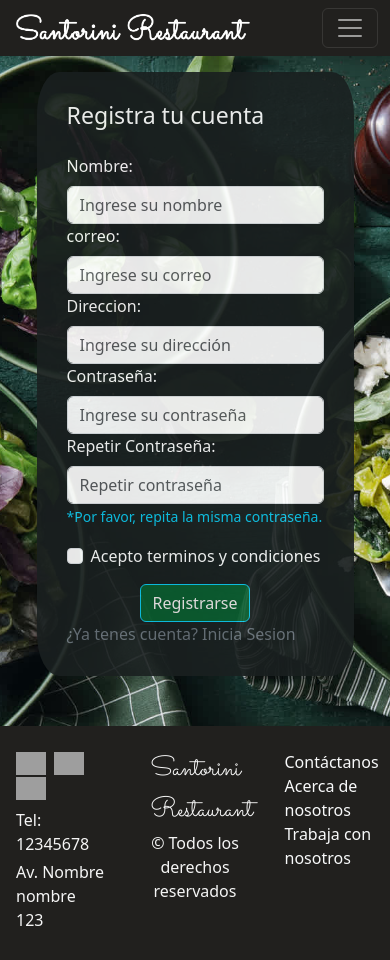
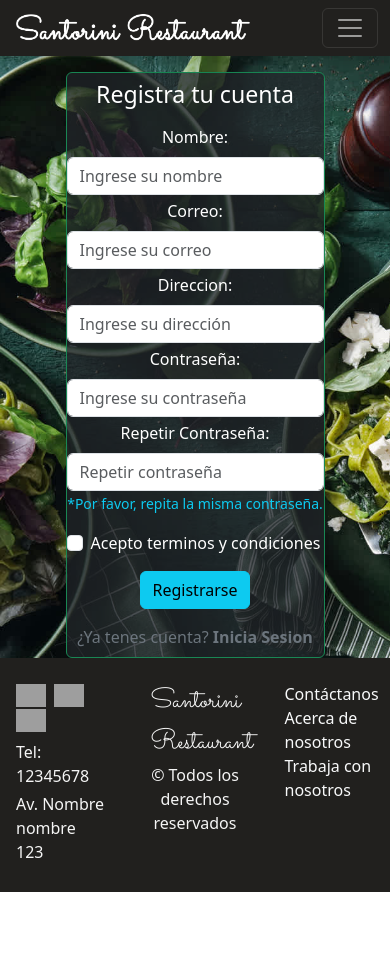
Before and after one commit to nassahel/TrabajoFinal-53i, a React (Vite) app: page /register in a window 390 px wide. After the commit the page ends 892 px from the top, so only its background shows below. Built offline with nearby package versions, Linux system fonts and the light colour scheme; grey boxes are pictures that could not be loaded.

Commit message:
Se cambio el diseño del login y register

```diff
--- a/src/pages/login/Login.jsx
+++ b/src/pages/login/Login.jsx
@@ -1,11 +1,9 @@
-import React, { useState, useEffect } from 'react';
-import { Form, Button, ToggleButton, ToggleButtonGroup } from 'react-bootstrap';
-import { useNavigate, NavLink, Link } from 'react-router-dom';
+import React, { useState } from 'react';
+import { Form, Button } from 'react-bootstrap';
+import { Link } from 'react-router-dom';
 import './login.css';
 
 function Login() {
-    const navigate = useNavigate();
-
     const [correo, setCorreo] = useState("");
     const [password, setPassword] = useState("");
     const [error, setError] = useState(false);
@@ -54,38 +52,41 @@ function Login() {
         }
     }
     return (
-        <div className='registro bg-opacity-75 col-sm-6 col-md-5 col-lg-3'>
-            <div className='form-container'>
-                <Form className='miFormulario' id="miFormulario" onSubmit={botonIniciar}>
-                    <div className='miFormulario'>
-                        <h5 className='text-white'>Inicio de sesion</h5>
+        <div className='mx-auto my-auto bg-dark bg-opacity-75 rounded border border-success col-sm-6 col-md-6 col-lg-5'>
+            <div className='form-container mx-auto my-auto'>
+                <Form id="miFormulario" onSubmit={botonIniciar}>
+                    <div>
+                        <h3 className='text-white mt-2'>Inicio de sesion</h3>
                     </div>
-                    <>
+                    <div>
                         <Form.Label className='correo'>Correo:</Form.Label>
                         <Form.Control
+                            required
                             type="text"
                             aria-describedby='email'
                             placeholder='Ingrese su email'
                             onChange={(e) => setCorreo(e.target.value)}
                         />
-                    </>
-                    <>
+                    </div>
+                    <div className='mt-1'>
                         <Form.Label className='contraseña'>Contraseña:</Form.Label>
-                        <Form.Control className='inputcontraseña ml-3'
+                        <Form.Control
+                            required
                             type="password"
                             aria-describedby='password'
                             placeholder='Ingrese su contraseña'
                             onChange={(e) => setPassword(e.target.value)}
                         />
-                    </>
-                    <div className='d-flex flex-column'>
-                        <Button className=' mb-6 mt-3' type='submit' variant="info">Iniciar Sesión</Button>
-
-                        <Link className='text-decoration-none fw-normal fs-6 text-secondary' to="/register">¿No tiene cuenta? Registrate</Link>
-                    </div >
+                    </div>
+                    <div className='mb-3 d-flex justify-content-center'>
+                        <Button className='mt-3' type='submit' variant="info">Iniciar Sesión</Button>
+                    </div>
                 </Form>
+                <div className='mb-2'>
+                    <Link className='text-decoration-none fw-normal fs-6 text-secondary' to="/register">¿No tiene cuenta? <span className='fw-bold'>Registrate</span></Link>
+                </div>
             </div>
-            {error && <p>Todos los campos son obligatorios.</p>}
+            {error && <p className='mt-3 fw-semibold text-danger mb-0'>Todos los campos son obligatorios.</p>}
         </div>
     )
 }
--- a/src/pages/login/login.css
+++ b/src/pages/login/login.css
@@ -1,50 +1,6 @@
-/* Estilos para pantallas grandes */
-.registro {
-    display: flex;
-    align-items: center;
-    justify-content: center;
-    padding: 30px;
-    background-color: rgb(26, 32, 32);
-    /* width: 50%; */
-}
-
-
 .correo,
 .contraseña {
     color: aliceblue;
-}
-
-
-
-.registro Button {
-    background-color: rgba(6, 117, 54, 0.734);
-    color: rgb(244, 238, 238);
-    /* Cambiar el color del texto para que sea legible */
-}
-
-/* Cambiar el color de los botones activos a amarillo */
-.registro Button.active,
-.registro Button:active,
-.registro Button:hover {
-    background-color: rgb(0, 94, 255);
-}
-
-/* Cambiar el color de los botones "Iniciar Sesión" y "Registrarse" a amarillo */
-.registro .iniciar,
-.registro .registrarse {
-    background-color: rgba(6, 144, 45, 0.541);
-    color: rgb(255, 255, 255);
-    /* Cambiar el color del texto para que sea legible */
-}
-
-/* Cambiar el color de los botones activos a amarillo */
-.registro .iniciar.active,
-.registro .iniciar:active,
-.registro .iniciar:hover,
-.registro .registrarse.active,
-.registro .registrarse:active,
-.registro .registrarse:hover {
-    background-color: rgb(0, 21, 255);
 }
 
 .form-container {
@@ -59,45 +15,3 @@
     margin-bottom: 20px;
     /* Espaciado entre los elementos del formulario */
 }
-
-.registro .mb-3 {
-    display: flex;
-    align-items: center;
-    /* Alinea verticalmente el checkbox y el texto */
-    margin-bottom: 10px;
-    /* Ajusta el espaciado entre elementos si es necesario */
-}
-
-.registro .mb-3 .form-check-input {
-    margin-right: 5px;
-    /* Ajusta el espaciado entre el checkbox y el texto */
-}
-
-
-
-
-/* Estilos para pantallas pequeñas (ejemplo: menos de 768px) */
-@media (max-width: 767px) {
-    body {
-        font-size: 14px;
-    }
-
-
-    .form-container {
-        max-width: 100%;
-        /* Ancho máximo del formulario en pantallas pequeñas */
-    }
-
-}
-
-@media (max-width: 390px) and (max-height: 844px) {
-
-    /* Ajusta el tamaño de la fuente y el espaciado entre elementos para que se vea bien en esta pantalla específica */
-    body {
-        font-size: 14px;
-        line-height: 1.2;
-        margin: 5px;
-    }
-
-
-}
--- a/src/pages/register/Register.jsx
+++ b/src/pages/register/Register.jsx
@@ -4,10 +4,10 @@ import Form from 'react-bootstrap/Form';
 import Button from 'react-bootstrap/Button';
 import ToggleButton from 'react-bootstrap/ToggleButton';
 import ToggleButtonGroup from 'react-bootstrap/ToggleButtonGroup';
-import { NavLink, useNavigate, Link } from 'react-router-dom';
+import { Link } from 'react-router-dom';
 
 function Register() {
-  const navigate = useNavigate();
+
 
   const [nombre, setNombre] = useState("");
   const [correo, setCorreo] = useState("");
@@ -35,22 +35,18 @@ function Register() {
         headers: {
           'Content-Type': 'application/json',
         },
-        body: JSON.stringify({ nombre, correo, direc, password, rol }),
+        body: JSON.stringify({ nombre, correo, direc, password, rol, estado: true }),
       });
 
-      if (response.ok) {
-        const data = await response.json();
-
-        // Guarda el token en localStorage
-        localStorage.setItem('token', data.token);
-
-        // Limpia el formulario y redirige
-        limpiarFormulario();
-        window.location.href = ('/');
-      } else {
-        // Maneja errores de registro aquí
+      if (!response.ok) {
         console.error('Error en el registro:', response.statusText);
       }
+
+      alert('Cuenta creada con éxito.\nInicie sesión')
+
+      limpiarFormulario();
+      window.location.href = ('/login');
+
     } catch (error) {
       console.error('Error en la solicitud:', error);
     }
@@ -65,60 +61,57 @@ function Register() {
     document.getElementById("miFormulario").reset();
   };
 
-  const handleLogout = () => {
-    // Elimina el token del almacenamiento local
-    localStorage.removeItem('token');
-    // Redirige al usuario a la página de inicio de sesión
-    navigate('/login');
-  };
-
-
   return (
-    <div className='registro col-sm-6 col-md-5 col-lg-3'>
-      <div className=''>
-        <div className='mb-3'>
+    <div className='mx-auto my-auto bg-dark bg-opacity-75 rounded border border-success col-sm-6 col-md-6 col-lg-5'>
+      <div className='form-container mx-auto py-2'>
+        <div className='mb-3 justify-content-center'>
           <h3 className='text-white'>Registra tu cuenta</h3>
         </div>
         <Form id='miFormulario' onSubmit={handleRegister}>
           <div>
             <Form.Label className='text-white' >Nombre:</Form.Label>
             <Form.Control
+              required
               aria-describedby="name"
               type="text"
               placeholder='Ingrese su nombre'
               onChange={(e) => setNombre(e.target.value)}
             />
           </div>
-          <div>
-            <Form.Label className='text-white' >correo:</Form.Label>
+          <div className='mt-1'>
+            <Form.Label className='text-white' >Correo:</Form.Label>
             <Form.Control
-              type="correo"
+              required
+              type="email"
               aria-describedby="correo"
               placeholder='Ingrese su correo'
               onChange={(e) => setCorreo(e.target.value)}
             />
           </div>
-          <div>
+          <div className='mt-1'>
             <Form.Label className='text-white'>Direccion:</Form.Label>
             <Form.Control
+              required
               type="text"
               aria-describedby="direc"
               placeholder='Ingrese su dirección'
               onChange={(e) => setDirec(e.target.value)}
             />
           </div>
-          <div>
+          <div className='mt-1'>
             <Form.Label className='text-white'>Contraseña:</Form.Label>
             <Form.Control
+              required
               type="password"
               aria-describedby="passwordHelpBlock"
               placeholder='Ingrese su contraseña'
               onChange={(e) => setPassword(e.target.value)}
             />
           </div>
-          <div>
+          <div className='mt-1'>
             <Form.Label className='text-white'>Repetir Contraseña:</Form.Label>
             <Form.Control
+              required
               type="password"
               aria-describedby="confirmPasswordHelpBlock"
               placeholder='Repetir contraseña'
@@ -137,23 +130,17 @@ function Register() {
             <p className='ms-2'>Acepto terminos y condiciones</p>
 
           </div>
-          <div className='d-flex justify-content-center'>
+          <div className='mb-3 d-flex justify-content-center'>
             <Button type='submit' variant="info">Registrarse</Button>
           </div>
 
         </Form>
 
-        <Link className='text-decoration-none fw-normal fs-6 text-secondary' to="/login">¿Ya tenes cuenta? Inicia Sesion</Link>
-        <div>
+        <Link className='text-decoration-none fw-normal fs-6 text-secondary' to="/login">¿Ya tenes cuenta? <span className='fw-bold'>Inicia Sesion</span></Link>
 
-          {localStorage.getItem('token') ? (
-            <Button variant="danger" onClick={handleLogout}>
-              Cerrar Sesión
-            </Button>
-          ) : null}
-
-        </div>
-        {error && <p>todos los campos son obligatorios.</p>}
+        {
+          error && <p className='mt-3 fw-semibold text-danger mb-0'>Todos los campos son obligatorios.</p>
+        }
       </div>
     </div>
   )
```
